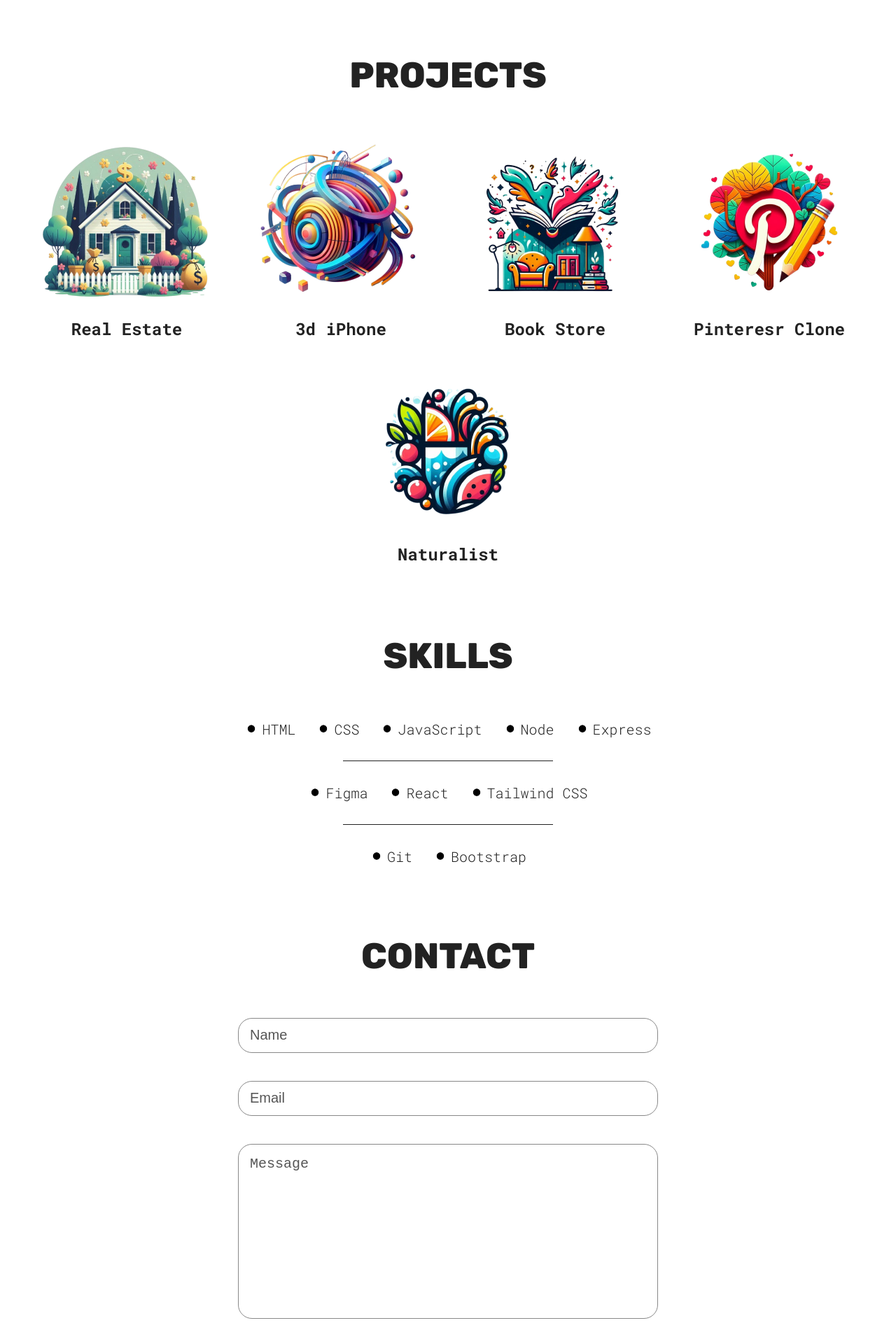
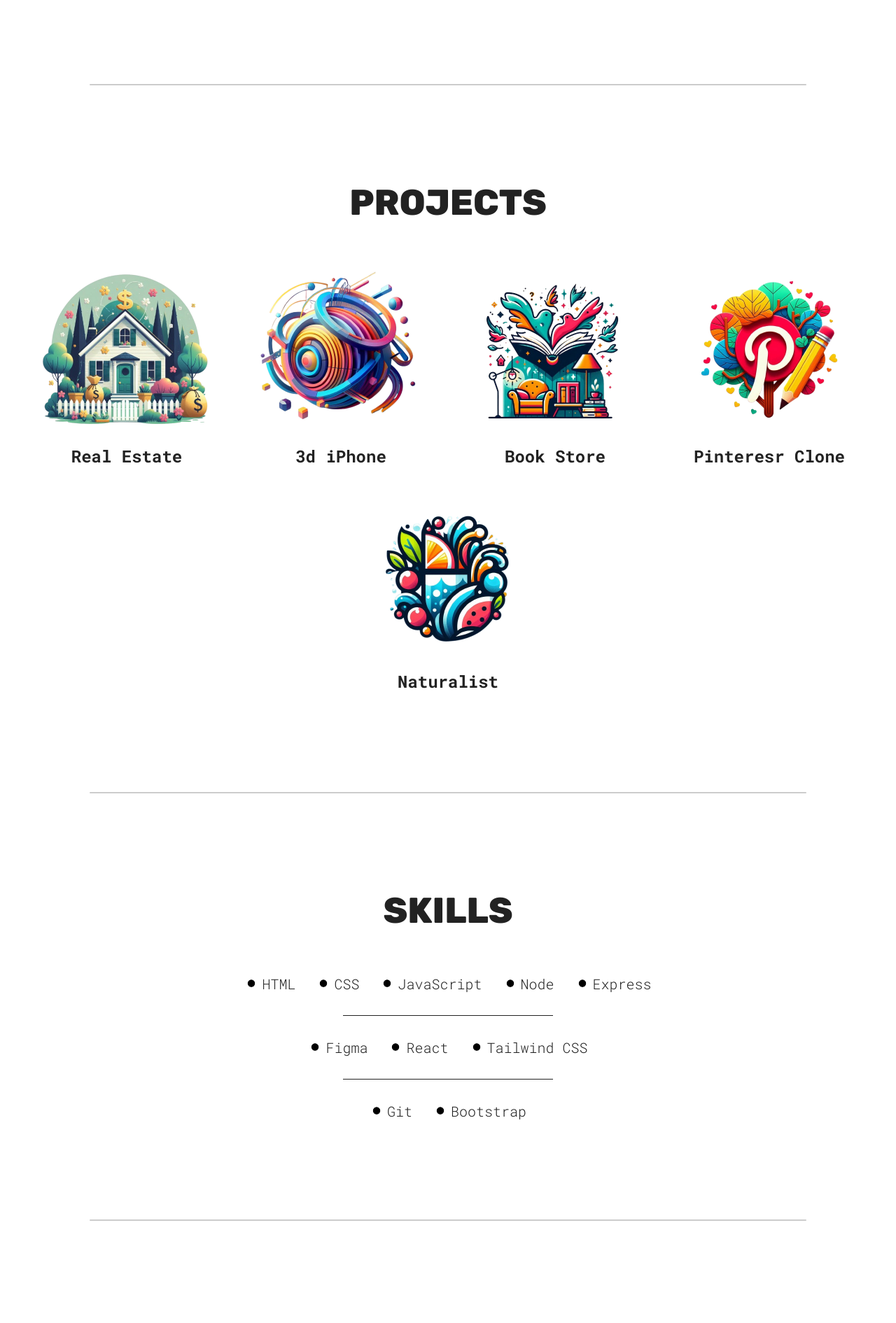
Before and after one commit to pratiks0/Demo-portfolio-website, a React (Vite) app: page / in a window 1280 px wide. Shown: the part 820-2711 px from the top of the page at 70% size. Built offline with nearby package versions, Linux system fonts and the light colour scheme.

Commit message:
fixed button size

```diff
--- a/src/sections/Contact/Contact.jsx
+++ b/src/sections/Contact/Contact.jsx
@@ -2,6 +2,7 @@ import styles from './ContactStyles.module.css';
 
 function Contact() {
   return (
+    <>
     <section id="contact" className={styles.container}>
       <h1 className="sectionTitle">Contact</h1>
       <form action="https://formspree.io/f/xwpedzwg" method="POST">
@@ -42,6 +43,16 @@ function Contact() {
         <input className="hover btn" type="submit" value="Submit" />
       </form>
     </section>
+    <div
+    style={{
+      width: '80%',
+      height: '2px',
+      backgroundColor: '#ccc',
+      margin: '40px auto',
+      borderRadius: '5px',
+    }}
+  ></div>
+  </>
   );
 }
 
--- a/src/sections/Footer/Footer.jsx
+++ b/src/sections/Footer/Footer.jsx
@@ -1,13 +1,23 @@
-import styles from './FooterStyles.module.css';
+import styles from "./FooterStyles.module.css";
 
 function Footer() {
+  const scrollToTop = () => {
+    window.scrollTo(0, 0); // Scroll to the top without smooth behavior
+  };
   return (
+    <>
       <section id="footer" className={styles.container}>
         <p>
           &copy; 2024 Pratik Singh. <br />
           All rights reserved.
         </p>
       </section>
+      <div className="text" id="icon-box" onClick={scrollToTop}>
+        <button className="button">
+          ↑
+        </button>
+      </div>
+    </>
   );
 }
 
--- a/src/sections/Footer/FooterStyles.module.css
+++ b/src/sections/Footer/FooterStyles.module.css
@@ -4,4 +4,5 @@
       font-size: 16px;
       color: var(--footer-text-color);
     }
+    margin-top: 0;
   }
--- a/src/sections/Hero/Hero.jsx
+++ b/src/sections/Hero/Hero.jsx
@@ -21,6 +21,7 @@ function Hero() {
 
 
   return (
+    <>
     <section id='hero' className={styles.container}>
         <div className={styles.colorModeContainer}>
             <img className={styles.hero} src={heroImg} alt="profile pic" />
@@ -54,6 +55,16 @@ function Hero() {
             </a>
         </div>
     </section>
+    <div
+        style={{
+          width: '80%',
+          height: '2px',
+          backgroundColor: '#ccc',
+          margin: '40px auto',
+          borderRadius: '5px',
+        }}
+      ></div>
+    </>
   )
 }
 
--- a/src/sections/Projects/Projects.jsx
+++ b/src/sections/Projects/Projects.jsx
@@ -8,6 +8,7 @@ import pinterest from "../../assets/Pinterest.png";
 
 function Projects() {
   return (
+    <>
     <section id="projects" className={styles.container}>
       <h1 className="sectionTitle">Projects</h1>
       <div className={styles.projectsContainer}>
@@ -38,6 +39,16 @@ function Projects() {
         />
       </div>
     </section>
+    <div
+        style={{
+          width: '80%',
+          height: '2px',
+          backgroundColor: '#ccc',
+          margin: '40px auto',
+          borderRadius: '5px',
+        }}
+      ></div>
+      </>
   );
 }
 
--- a/src/sections/Skills/Skills.jsx
+++ b/src/sections/Skills/Skills.jsx
@@ -9,6 +9,7 @@ function Skills() {
   const checkMarkIcon = theme === 'light' ? checkMarkIconLight : checkMarkIconDark;
 
   return (
+    <>
     <section id="skills" className={styles.container}>
       <h1 className="sectionTitle">Skills</h1>
       <div className={styles.skillList}>
@@ -30,6 +31,16 @@ function Skills() {
         <SkillList src={checkMarkIcon} skill="Bootstrap" />
       </div>
     </section>
+    <div
+        style={{
+          width: '80%',
+          height: '2px',
+          backgroundColor: '#ccc',
+          margin: '40px auto',
+          borderRadius: '5px',
+        }}
+      ></div>
+    </>
   );
 }
 
```
Lines whose indentation alone changed are shown as unchanged.
